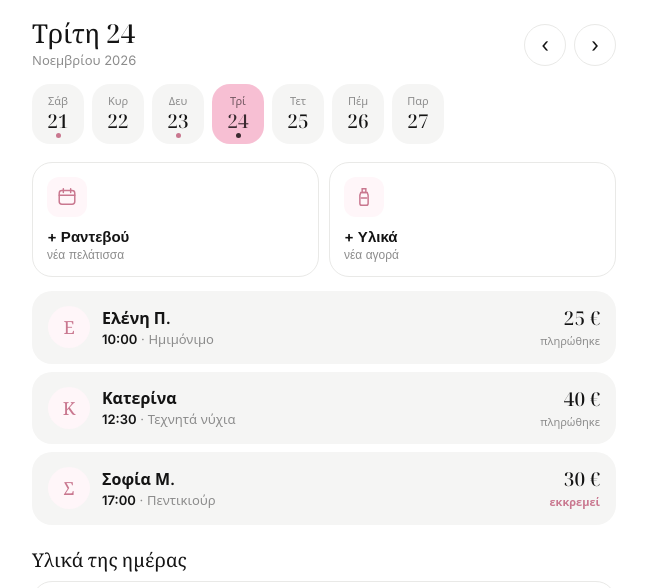
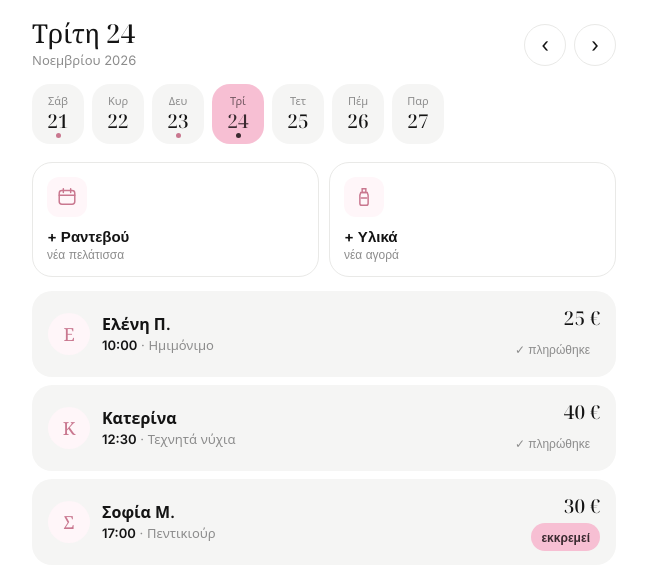
Before and after one commit to glowbooking/tameio, a plain HTML site: page index.html in a window 1280 px wide. Shown: the part 287-875 px from the top of the page, without its empty margins (316-963 px from the left). Drawn offline with Linux system fonts and the light colour scheme.

Commit message:
Γρήγορη αλλαγή πληρωμής με ένα πάτημα

```diff
--- a/index.html
+++ b/index.html
@@ -63,10 +63,11 @@ button{font-family:inherit}
 .nm{font-weight:600;overflow:hidden;text-overflow:ellipsis;white-space:nowrap}
 .meta{color:var(--mute);font-size:13px;overflow:hidden;text-overflow:ellipsis;white-space:nowrap}
 .meta b{color:var(--ink);font-weight:600}
-.pr{text-align:right;white-space:nowrap}
+.pr{text-align:right;white-space:nowrap;display:flex;flex-direction:column;align-items:flex-end}
 .pr b{font:500 19px var(--serif)}
-.tag{display:block;font-size:11px;font-weight:500;margin-top:2px;color:var(--mute)}
-.tag.no{color:var(--pinkt);font-weight:700}
+.tag{display:inline-block;margin-top:4px;border:0;background:none;font:500 12px Inter,sans-serif;color:var(--mute);padding:5px 10px;border-radius:999px;cursor:pointer;min-height:28px}
+.tag.no{color:var(--onpink);background:var(--pink);font-weight:700}
+.tag:active{opacity:.6}
 .empty{text-align:center;color:var(--mute);padding:34px 16px;border-radius:20px;border:1.5px dashed var(--line)}
 .empty b{display:block;font:500 20px var(--serif);color:var(--ink);margin-bottom:4px}
 .demo{margin-top:14px;border-radius:18px;padding:12px 16px;font-size:13px;color:var(--mute);display:flex;justify-content:space-between;gap:10px;align-items:center;flex-wrap:wrap;border:1px solid var(--line)}
@@ -275,7 +276,7 @@ function render(){
     <div class="adds"><button class="tile" id="addAp"><i><svg viewBox="0 0 24 24" width="22" height="22" fill="none" stroke="currentColor" stroke-width="1.6" stroke-linecap="round"><rect x="3.5" y="5" width="17" height="15" rx="3"/><path d="M3.5 10h17M8 3v4M16 3v4"/></svg></i><b>+ Ραντεβού</b><small>νέα πελάτισσα</small></button><button class="tile" id="addCo"><i><svg viewBox="0 0 24 24" width="22" height="22" fill="none" stroke="currentColor" stroke-width="1.6" stroke-linecap="round"><path d="M10 3h4v4h-4z"/><path d="M8.5 7h7l1 3v9a2 2 0 0 1-2 2h-5a2 2 0 0 1-2-2v-9z"/><path d="M9 13h6"/></svg></i><b>+ Υλικά</b><small>νέα αγορά</small></button></div>
     ${it.length?`<ul class="list">${it.map(x=>`<li class="ap" data-id="${esc(x.id)}"><span class="av">${esc((x.name||'?').trim()[0]||'?')}</span>
       <span><div class="nm">${esc(x.name)}</div><div class="meta"><b>${esc(x.time)}</b> · ${esc(x.svc||'—')}${x.note?' · '+esc(x.note):''}</div></span>
-      <span class="pr"><b>${eur(+x.price)}</b><span class="tag ${x.paid?'ok':'no'}">${x.paid?'πληρώθηκε':'εκκρεμεί'}</span></span></li>`).join('')}</ul>`
+      <span class="pr"><b>${eur(+x.price)}</b><button class="tag ${x.paid?'ok':'no'}" data-pay="${esc(x.id)}">${x.paid?'✓ πληρώθηκε':'εκκρεμεί'}</button></span></li>`).join('')}</ul>`
       :''}
     ${co.length?`<h4 class="sub">Υλικά της ημέρας</h4>${costCards(co)}`:''}
     ${demo}`;
@@ -310,6 +311,7 @@ function render(){
     document.querySelectorAll('.bar[data-d]').forEach(b=>b.onclick=()=>{cur=parse(b.dataset.d);mode='day';render();scrollTo(0,0)});
   }
   document.querySelectorAll('.ap[data-id]').forEach(li=>li.onclick=()=>openForm('ap',li.dataset.id));
+  document.querySelectorAll('.tag[data-pay]').forEach(b=>b.onclick=e=>{e.stopPropagation();const x=data.items.find(i=>i.id===b.dataset.pay);if(!x)return;x.paid=!x.paid;save();render()});
   document.querySelectorAll('.ap[data-c]').forEach(li=>li.onclick=()=>openForm('co',li.dataset.c));
   if($('clrDemo'))$('clrDemo').onclick=()=>{data.items=data.items.filter(x=>!x.demo);data.costs=data.costs.filter(x=>!x.demo);save();render()};
 }
```
